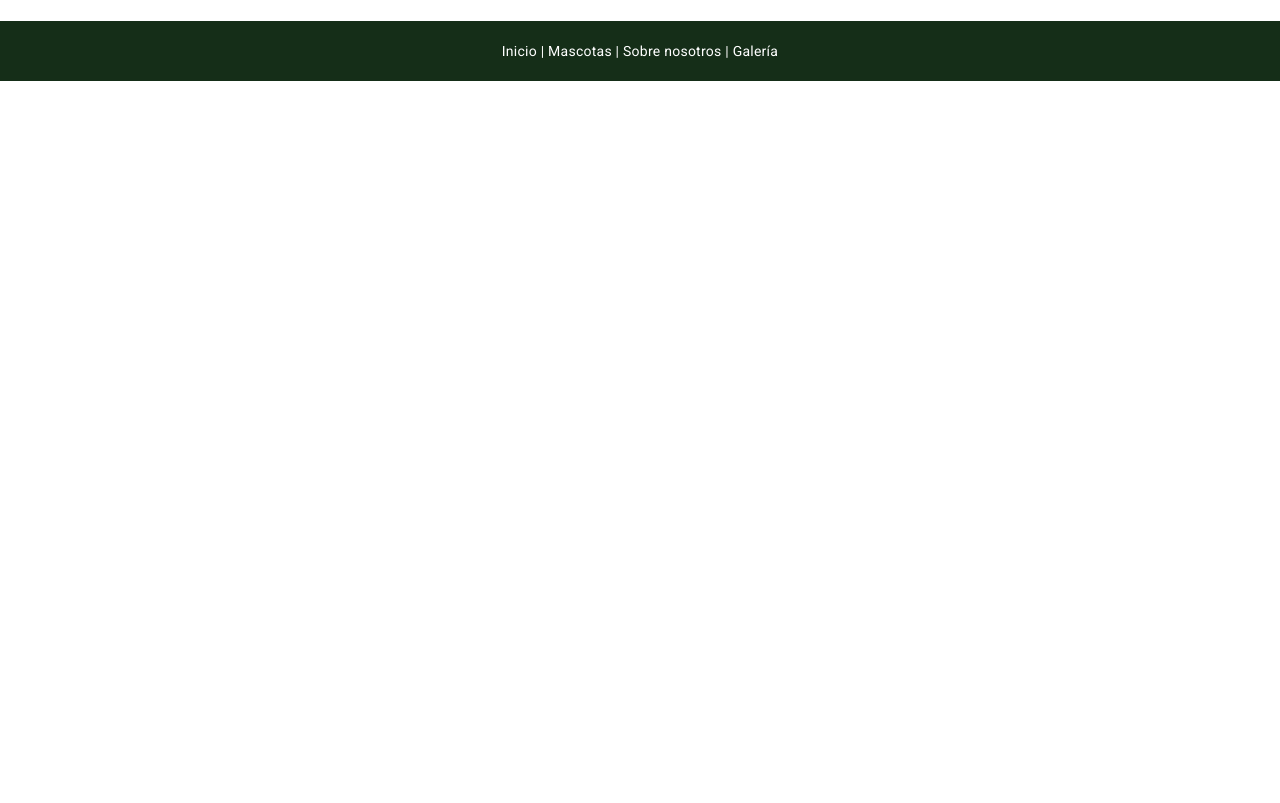
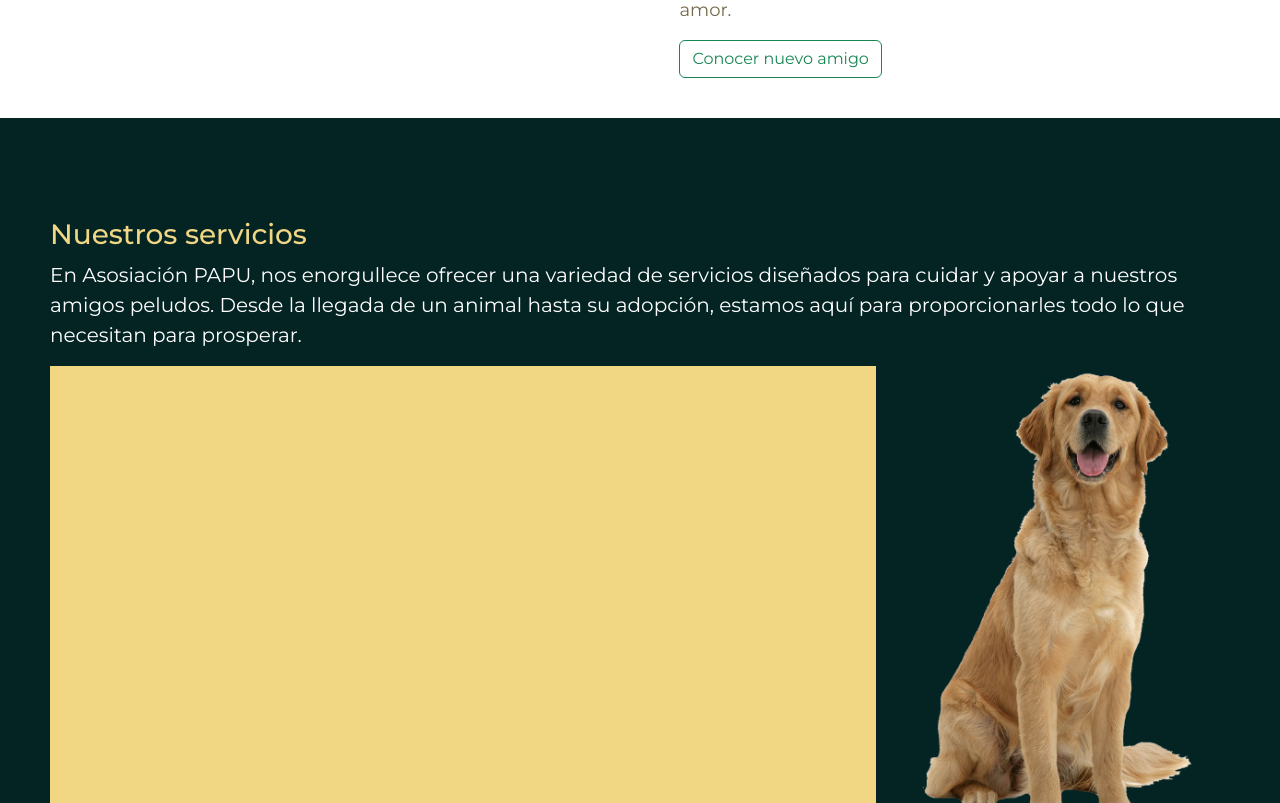
Before and after one commit to WallaceGaster/SPA-Refugio-Animales, an Angular app: page /home in a window 1280 px wide. Shown: the part 1997-2800 px from the top of the page. Before the commit the page ends 2078 px from the top, so only its background shows below. Built offline with nearby package versions, Linux system fonts and the light colour scheme.

Commit message:
continuando home

```diff
--- a/src/app/app.routes.ts
+++ b/src/app/app.routes.ts
@@ -3,12 +3,11 @@ import { HomeComponent } from './home/home.component';
 import { AboutComponent } from './about/about.component';
 import { MascotasComponent } from './mascotas/mascotas.component';
 import { GaleriaComponent } from './galeria/galeria.component';
-import { CitarMascotaComponent } from './citar-mascota/citar-mascota.component';
 
 export const routes: Routes = [
     { path: 'home', component: HomeComponent },
     { path: 'about', component: AboutComponent },
     { path: 'mascotas', component: MascotasComponent },
     { path: 'galeria', component: GaleriaComponent },
-    { path: 'citarmascota/:id', component: CitarMascotaComponent}
+
 ];
--- a/src/app/home/home.component.css
+++ b/src/app/home/home.component.css
@@ -97,3 +97,30 @@ section.hero{
     height: 100vh;
     margin-bottom: 20px;
 }
+.servicios {
+    background-color: #042424;
+    /* #072724 */
+    color: white;
+    padding: 100px 50px;
+}
+.servicios h3 {
+    color: #f1d684;
+}
+.descrip {
+    font-size: 20px;
+}
+.apartado, .fila1 {
+    display: flex;
+    flex-direction: row;
+}
+.tipose-servicios {
+    width: 70%;
+    background: #f1d684;
+}
+.apartado>div+div {
+    width: 30%;
+}
+.apartado img {
+    object-fit: cover;
+    width: 100%;
+}
--- a/src/app/home/home.component.html
+++ b/src/app/home/home.component.html
@@ -50,12 +50,51 @@
 <section class="info">
     <div>
         <h3>Bienvenido a nuestro refugio</h3>
-        <h1>NOMBRE PAPU</h1>
+        <h1>ASOSIACIÓN PAPU</h1>
         <p>En nuestro refugio, creemos firmemente en brindar un refugio seguro y amoroso para los animales más necesitados. Desde perros y gatos hasta conejos y aves, cada criatura que llega a nuestras puertas recibe el cuidado y la atención que merece.</p>
         <img src="../../assets/img/perro-gato.jpeg" alt="" class="imagen1">
     </div>
     <div>
         <img src="../../assets/img/perro-gato-1.jpg" alt="" class="imagen2">
         <p>Nuestra misión es simple pero poderosa: rescatar, rehabilitar y reubicar a nuestros amigos peludos en hogares amorosos. Cada animal que entra en nuestras instalaciones es recibido con los brazos abiertos y tratado con respeto, compasión y amor.</p>
+        <button type="button" class="btn btn-outline-success" [routerLink]="['/mascotas']">Conocer nuevo amigo</button>
     </div>
 </section>
+<section class="servicios">
+    <div>
+        <h3>Nuestros servicios</h3>
+        <p class="descrip">En Asosiación PAPU, nos enorgullece ofrecer una variedad de servicios diseñados para cuidar y apoyar a nuestros amigos peludos. Desde la llegada de un animal hasta su adopción, estamos aquí para proporcionarles todo lo que necesitan para prosperar.</p>
+        <!-- <img src="../../assets/img/perro-gato.jpeg" alt="" class="imagen1"> -->
+    </div>
+    <div class="apartado">
+        <div class="tipose-servicios">
+            <div class="fila1">
+                <div>
+                    <img src="" alt="">
+                    <h3></h3>
+                    <p></p>
+                </div>
+                <div>
+                    <img src="" alt="">
+                    <h3></h3>
+                    <p></p>
+                </div>
+            </div>
+            <div class="fila1">
+                <div>
+                    <img src="" alt="">
+                    <h3></h3>
+                    <p></p>
+                </div>
+                <div>
+                    <img src="" alt="">
+                    <h3></h3>
+                    <p></p>
+                </div>
+            </div>
+        </div>
+        <div>
+            <img src="../../assets/img/servicios-perro.png" alt="">
+        </div>
+    </div>
+</section>
--- a/src/app/home/home.component.ts
+++ b/src/app/home/home.component.ts
@@ -1,9 +1,10 @@
 import { Component } from '@angular/core';
+import { RouterModule } from '@angular/router';
 
 @Component({
   selector: 'app-home',
   standalone: true,
-  imports: [],
+  imports: [RouterModule],
   templateUrl: './home.component.html',
   styleUrl: './home.component.css'
 })
--- a/src/app/mascotas/mascotas.component.html
+++ b/src/app/mascotas/mascotas.component.html
@@ -1,4 +1,4 @@
-<h1>Heroes <span>Marvel</span> y <span>DC</span></h1>
+<h1>Conoce un Nuevo Amigo</h1>
 <!-- <img src="../../assets/img/samoyedo.jpg" alt=""> -->
 <div class="card-group row row-cols-1 row-cols-lg-3 g-4">
     @for (m of array; track m; let i=$index) {
--- a/src/index.html
+++ b/src/index.html
@@ -8,10 +8,10 @@
   <link rel="icon" type="image/x-icon" href="favicon.ico">
   <link href="https://cdn.jsdelivr.net/npm/bootstrap@5.3.3/dist/css/bootstrap.min.css" rel="stylesheet" integrity="sha384-QWTKZyjpPEjISv5WaRU9OFeRpok6YctnYmDr5pNlyT2bRjXh0JMhjY6hW+ALEwIH" crossorigin="anonymous">
   <link href="https://fonts.googleapis.com/css2?family=Montserrat:ital,wght@0,100..900;1,100..900&display=swap" rel="stylesheet">
-  <link href="https://fonts.googleapis.com/css2?family=Roboto:wght@300;400;500&display=swap" rel="stylesheet">
+  <!-- <link href="https://fonts.googleapis.com/css2?family=Roboto:wght@300;400;500&display=swap" rel="stylesheet"> -->
   <link href="https://fonts.googleapis.com/icon?family=Material+Icons" rel="stylesheet">
 </head>
-<body class="mat-typography">
+<body>
   <app-root></app-root>
   <script src="https://cdn.jsdelivr.net/npm/bootstrap@5.3.3/dist/js/bootstrap.bundle.min.js" integrity="sha384-YvpcrYf0tY3lHB60NNkmXc5s9fDVZLESaAA55NDzOxhy9GkcIdslK1eN7N6jIeHz" crossorigin="anonymous"></script>
 </body>
--- a/src/styles.css
+++ b/src/styles.css
@@ -3,6 +3,11 @@ body {
     font-family: "Montserrat", sans-serif;
     font-optical-sizing: auto;
     font-style: normal;
+    margin: 0;
+    height: 100%;
 }
-html, body { height: 100%; }
-body { margin: 0; font-family: Roboto, "Helvetica Neue", sans-serif; }
+html { height: 100%; }
+/* body {
+    margin: 0;
+    font-family: Roboto, "Helvetica Neue", sans-serif;
+} */
```
Also changed, not shown: src/assets/img/generic-logo-140952.png (added), src/assets/img/servicios-perro.png (added).
